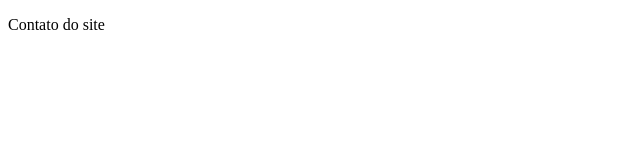
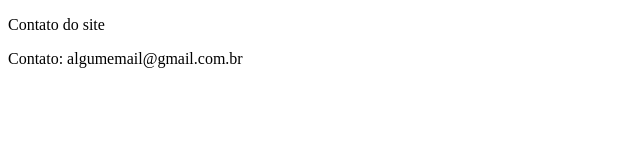
Before and after one commit to WilliamSuetake/github-master, a plain HTML site: page contato.html in a window 1280 px wide. Shown: the whole page, without its empty margins (0-640 px from the left). Drawn offline with Linux system fonts and the light colour scheme.

Commit message:
Ajuste da pagina de contato #5

```diff
--- a/contato.html
+++ b/contato.html
@@ -8,5 +8,6 @@
 </head>
 <body>
     <p>Contato do site</p>
+    <p>Contato: algumemail@gmail.com.br</p>
 </body>
 </html>
```
